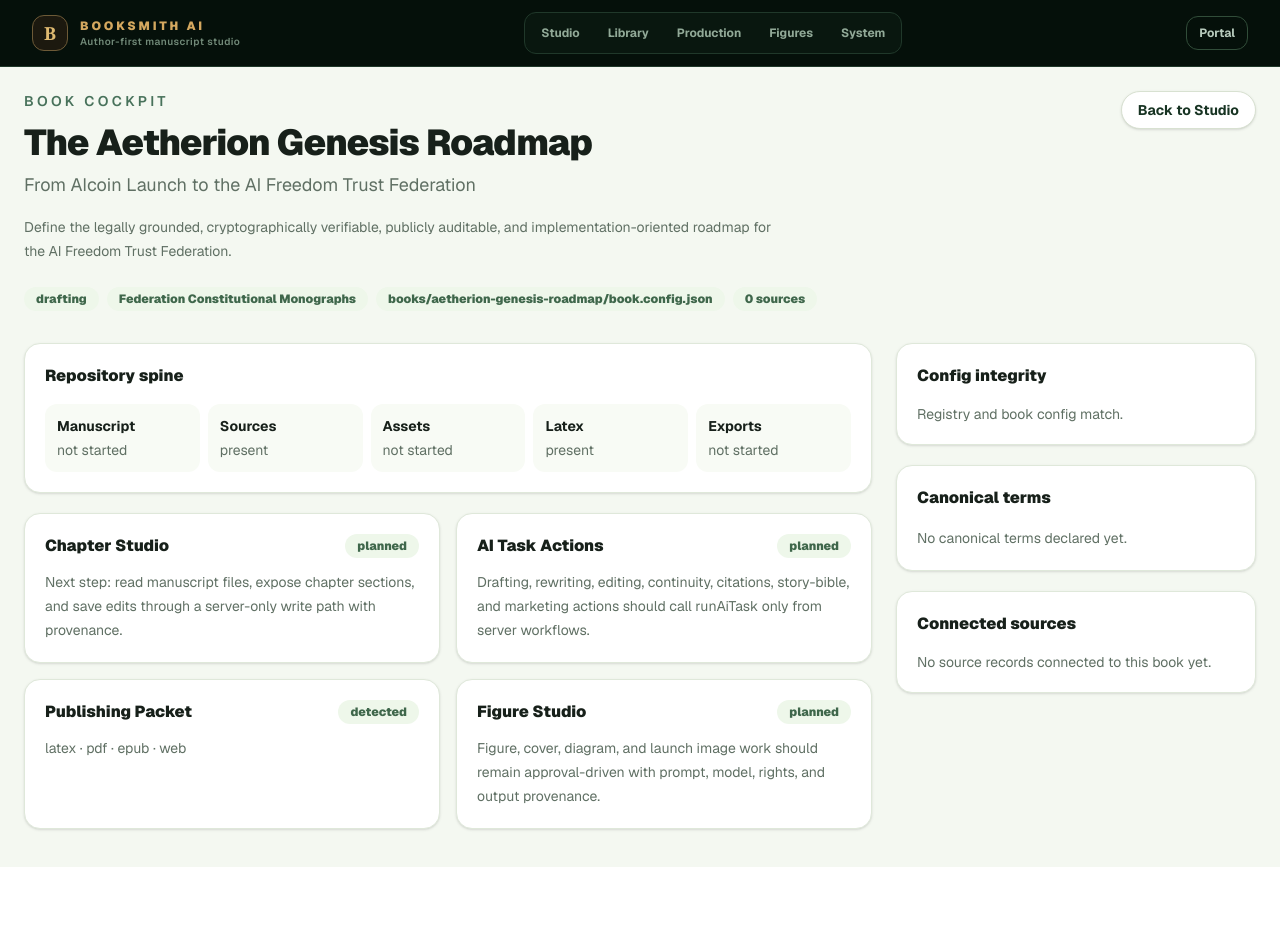
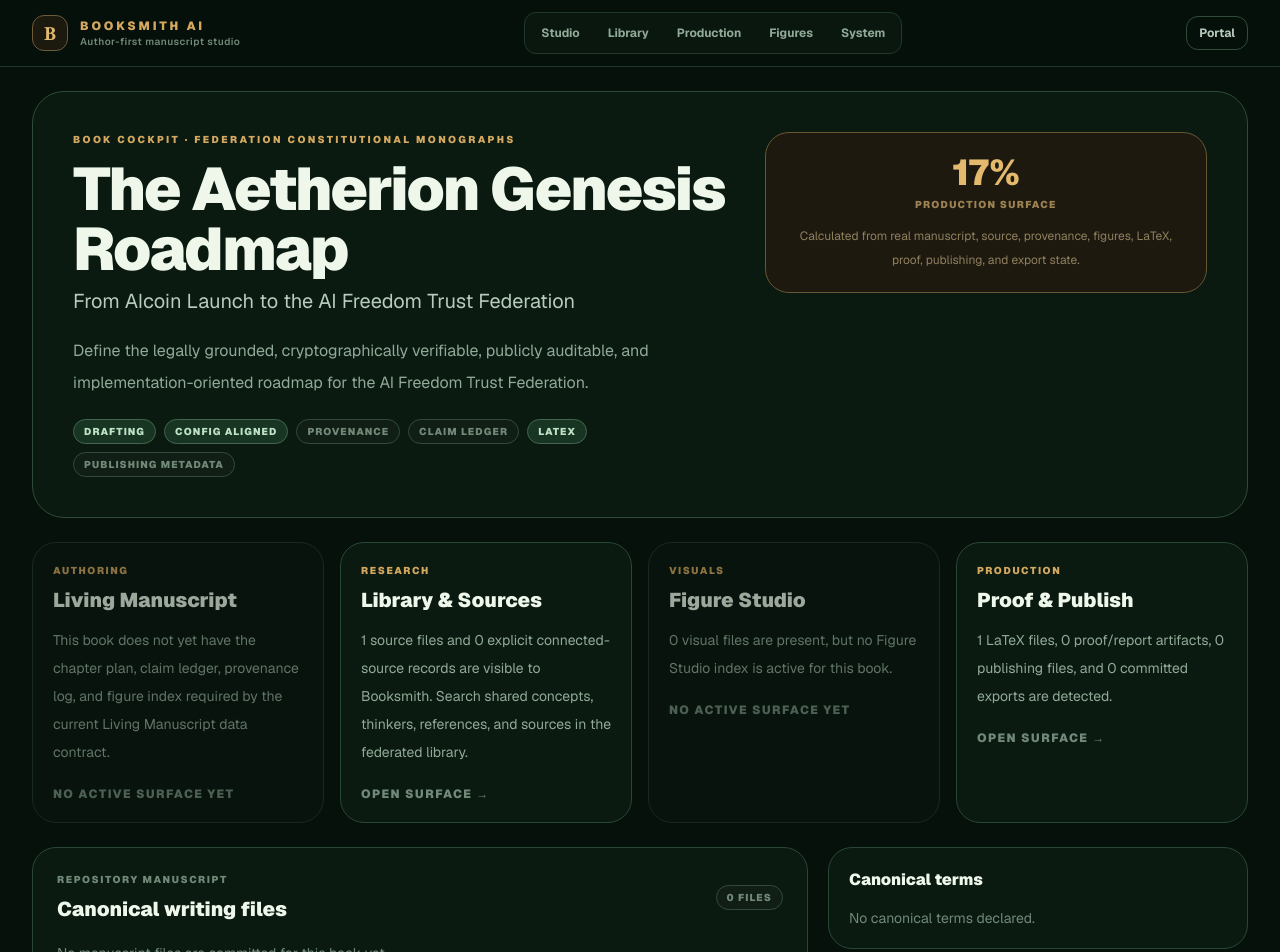
Before and after one commit to AIFreedomTrustFederation/booksmith-ai, a Next.js app: page /studio/books/aetherion-genesis-roadmap in a window 1280 px wide. Shown: the top 952 px of the page. Before the commit the page ends 867 px from the top, so only its background shows below. Built offline with nearby package versions, Linux system fonts and the light colour scheme.

Commit message:
Redesign book cockpit around complete author workflow

```diff
--- a/src/app/studio/books/[slug]/page.tsx
+++ b/src/app/studio/books/[slug]/page.tsx
@@ -1,155 +1,162 @@
 import Link from "next/link";
 import { notFound } from "next/navigation";
 
-import { loadFederatedLibrary, type BookshelfBook } from "@/lib/library/load-library";
+import { loadFederatedLibrary } from "@/lib/library/load-library";
+import { getBookCapabilitySnapshot, listBookFiles } from "@/lib/studio/studio-capabilities";
 
 export async function generateStaticParams() {
   const library = await loadFederatedLibrary();
   return library.books.map((book) => ({ slug: book.registry.slug }));
 }
 
-function StatusPill({ children }: { children: React.ReactNode }) {
-  return <span className="rounded-full bg-[#eef7ea] px-3 py-1 text-xs font-black text-[#3f674b]">{children}</span>;
+function Pill({ children, ready = true }: { children: React.ReactNode; ready?: boolean }) {
+  return <span className={`rounded-full border px-2.5 py-1 text-[10px] font-black uppercase tracking-[0.11em] ${ready ? "border-[#41664d] bg-[#173522] text-[#bfe2c7]" : "border-[#34493b] bg-[#101e15] text-[#718978]"}`}>{children}</span>;
 }
 
-function WorkflowCard({ title, status, body }: { title: string; status: string; body: string }) {
-  return (
-    <article className="rounded-2xl border border-[#dfe8da] bg-white p-5 shadow-sm">
-      <div className="flex items-start justify-between gap-3">
-        <h2 className="font-black">{title}</h2>
-        <StatusPill>{status}</StatusPill>
-      </div>
-      <p className="mt-3 text-sm leading-6 text-[#607064]">{body}</p>
-    </article>
+function WorkflowCard({ title, eyebrow, body, href, enabled = true }: { title: string; eyebrow: string; body: string; href?: string; enabled?: boolean }) {
+  const content = (
+    <>
+      <p className="text-[10px] font-black uppercase tracking-[0.16em] text-[#d4a85f]">{eyebrow}</p>
+      <h2 className="mt-2 text-xl font-black">{title}</h2>
+      <p className="mt-3 text-sm leading-7 text-[#91a997]">{body}</p>
+      <p className="mt-5 text-xs font-black uppercase tracking-[0.12em] text-[#718978]">{enabled ? "Open surface →" : "No active surface yet"}</p>
+    </>
   );
+
+  if (href && enabled) {
+    return <Link className="rounded-3xl border border-[#294735] bg-[#0b1a11] p-5 transition hover:border-[#6d5a37] hover:bg-[#15180f]" href={href}>{content}</Link>;
   }
-
-function FolderPanel({ book }: { book: BookshelfBook }) {
-  return (
-    <section className="rounded-2xl border border-[#dfe8da] bg-white p-5 shadow-sm">
-      <h2 className="font-black">Repository spine</h2>
-      <div className="mt-4 grid gap-2 sm:grid-cols-5">
-        {Object.entries(book.folders).map(([name, exists]) => (
-          <div className="rounded-xl bg-[#f8fbf5] p-3 text-sm" key={name}>
-            <p className="font-bold capitalize">{name}</p>
-            <p className="mt-1 text-[#607064]">{exists ? "present" : "not started"}</p>
-          </div>
-        ))}
-      </div>
-    </section>
-  );
+  return <div className="rounded-3xl border border-[#22372a] bg-[#09150e] p-5 opacity-65">{content}</div>;
 }
 
 export default async function StudioBookPage({ params }: { params: Promise<{ slug: string }> }) {
   const { slug } = await params;
   const library = await loadFederatedLibrary();
   const book = library.books.find((candidate) => candidate.registry.slug === slug);
-
   if (!book) notFound();
 
   const display = book.config ?? book.registry;
+  const snapshot = getBookCapabilitySnapshot(book);
+  const manuscriptFiles = listBookFiles(slug, "manuscript").slice(0, 8);
+  const sourceFiles = listBookFiles(slug, "sources").slice(0, 8);
+  const relatedBooks = book.config?.relatedBooks ?? [];
 
   return (
-    <main className="min-h-screen bg-[#f4f8f1] p-6 text-[#17201a]">
-      <section className="mx-auto max-w-7xl">
-        <div className="flex flex-col gap-4 sm:flex-row sm:items-start sm:justify-between">
-          <div>
-            <p className="text-sm font-semibold uppercase tracking-[0.24em] text-[#48725b]">
-              Book cockpit
-            </p>
-            <h1 className="mt-3 text-4xl font-black tracking-tight">{display.title}</h1>
-            {book.config?.subtitle ? <p className="mt-2 text-lg text-[#607064]">{book.config.subtitle}</p> : null}
-            <p className="mt-4 max-w-3xl text-sm leading-6 text-[#607064]">{display.purpose}</p>
+    <main className="px-4 py-6 sm:px-6 lg:px-8">
+      <section className="mx-auto max-w-[1600px]">
+        <header className="rounded-[2rem] border border-[#2e4b37] bg-[#0a1a11] p-6 sm:p-8 lg:p-10">
+          <div className="flex flex-col gap-6 xl:flex-row xl:items-start xl:justify-between">
+            <div className="max-w-5xl">
+              <p className="text-[10px] font-black uppercase tracking-[0.24em] text-[#d4a85f]">Book Cockpit · {display.series}</p>
+              <h1 className="mt-3 text-4xl font-black tracking-[-0.03em] sm:text-6xl">{display.title}</h1>
+              {book.config?.subtitle ? <p className="mt-2 text-xl text-[#b8cbbd]">{book.config.subtitle}</p> : null}
+              <p className="mt-5 max-w-4xl text-base leading-8 text-[#91a997]">{display.purpose}</p>
+              <div className="mt-5 flex flex-wrap gap-2">
+                <Pill>{display.status}</Pill>
+                <Pill ready={Boolean(book.config)}>{book.config ? "config aligned" : "config missing"}</Pill>
+                <Pill ready={snapshot.hasProvenance}>provenance</Pill>
+                <Pill ready={snapshot.hasClaimLedger}>claim ledger</Pill>
+                <Pill ready={snapshot.hasLatexProject}>LaTeX</Pill>
+                <Pill ready={snapshot.hasPublishingMetadata}>publishing metadata</Pill>
               </div>
-          <Link
-            className="rounded-full border border-[#d8e1d1] bg-white px-4 py-2 text-center text-sm font-bold text-[#173322] shadow-sm transition hover:bg-[#eef7ea]"
-            href="/studio"
-          >
-            Back to Studio
-          </Link>
             </div>
+            <div className="rounded-3xl border border-[#685632] bg-[#1e190f] p-5 text-center">
+              <p className="text-4xl font-black text-[#e2b96d]">{snapshot.capabilityScore}%</p>
+              <p className="mt-1 text-[10px] font-black uppercase tracking-[0.13em] text-[#9d8353]">production surface</p>
+              <p className="mt-3 text-xs leading-6 text-[#8f805f]">Calculated from real manuscript, source, provenance, figures, LaTeX, proof, publishing, and export state.</p>
+            </div>
+          </div>
+        </header>
 
-        <div className="mt-6 flex flex-wrap gap-2">
-          <StatusPill>{display.status}</StatusPill>
-          <StatusPill>{display.series}</StatusPill>
-          <StatusPill>{book.config ? book.configPath : "config missing"}</StatusPill>
-          <StatusPill>{book.connectedSources.length} sources</StatusPill>
-        </div>
-
-        {slug === "energence" ? (
-          <Link
-            className="mt-6 flex items-center justify-between gap-4 rounded-2xl border border-[#bb9151] bg-[#173322] px-5 py-4 text-[#f8efd9] shadow-sm transition hover:bg-[#21462e]"
-            href={`/studio/books/${slug}/living-manuscript`}
-          >
-            <span>
-              <span className="block text-xs font-black uppercase tracking-[0.2em] text-[#d8a85f]">New working surface</span>
-              <span className="mt-1 block font-black">Open the Living Manuscript Studio</span>
-            </span>
-            <span aria-hidden="true" className="text-2xl">→</span>
-          </Link>
-        ) : null}
-
-        <div className="mt-8 grid gap-6 lg:grid-cols-[minmax(0,1fr)_360px]">
-          <section className="space-y-5">
-            <FolderPanel book={book} />
-
-            <div className="grid gap-4 md:grid-cols-2">
+        <section className="mt-6 grid gap-4 md:grid-cols-2 xl:grid-cols-4">
           <WorkflowCard
-                title="Chapter Studio"
-                status={slug === "energence" ? "first surface ready" : "planned"}
-                body={slug === "energence" ? "Book Tree, Claim Ledger, and Chapter Forge now expose the real chapter plan, canon boundaries, source status, and writing queues." : "Next step: read manuscript files, expose chapter sections, and save edits through a server-only write path with provenance."}
+            body={snapshot.hasLivingManuscript ? "Enter the complete author cockpit: Book Tree, canonical manuscript, local drafts, Booksmith Intelligence, proposals, claims, Forge, and Book Memory." : "This book does not yet have the chapter plan, claim ledger, provenance log, and figure index required by the current Living Manuscript data contract."}
+            enabled={snapshot.hasLivingManuscript}
+            eyebrow="Authoring"
+            href={snapshot.hasLivingManuscript ? `/studio/books/${slug}/living-manuscript` : undefined}
+            title="Living Manuscript"
           />
           <WorkflowCard
-                title="AI Task Actions"
-                status="planned"
-                body="Drafting, rewriting, editing, continuity, citations, story-bible, and marketing actions should call runAiTask only from server workflows."
+            body={`${snapshot.sourceFiles} source files and ${book.connectedSources.length} explicit connected-source records are visible to Booksmith. Search shared concepts, thinkers, references, and sources in the federated library.`}
+            eyebrow="Research"
+            href="/studio/library"
+            title="Library & Sources"
           />
           <WorkflowCard
-                title="Publishing Packet"
-                status={book.config?.publishingTargets?.length ? "detected" : "planned"}
-                body={book.config?.publishingTargets?.length ? book.config.publishingTargets.join(" · ") : "No publishing targets declared yet."}
+            body={snapshot.hasFigureStudio ? `${snapshot.figureFiles} figure/asset files are present with a Booksmith Figure Studio index.` : `${snapshot.figureFiles} visual files are present, but no Figure Studio index is active for this book.`}
+            enabled={snapshot.hasFigureStudio}
+            eyebrow="Visuals"
+            href={snapshot.hasFigureStudio ? `/studio/figures?book=${slug}` : undefined}
+            title="Figure Studio"
           />
           <WorkflowCard
-                title="Figure Studio"
-                status={book.folders.assets ? "detected" : "planned"}
-                body="Figure, cover, diagram, and launch image work should remain approval-driven with prompt, model, rights, and output provenance."
+            body={`${snapshot.latexFiles} LaTeX files, ${snapshot.proofArtifacts + snapshot.reportArtifacts} proof/report artifacts, ${snapshot.publishingFiles} publishing files, and ${snapshot.exportFiles} committed exports are detected.`}
+            eyebrow="Production"
+            href="/studio/production"
+            title="Proof & Publish"
           />
+        </section>
+
+        <section className="mt-6 grid gap-5 xl:grid-cols-[minmax(0,1fr)_420px]">
+          <div className="space-y-5">
+            <section className="rounded-3xl border border-[#294735] bg-[#0b1a11] p-5 sm:p-6">
+              <div className="flex items-center justify-between gap-3">
+                <div>
+                  <p className="text-[10px] font-black uppercase tracking-[0.16em] text-[#718978]">Repository manuscript</p>
+                  <h2 className="mt-2 text-xl font-black">Canonical writing files</h2>
+                </div>
+                <Pill ready={snapshot.manuscriptFiles > 0}>{snapshot.manuscriptFiles} files</Pill>
+              </div>
+              <div className="mt-4 grid gap-2 md:grid-cols-2">
+                {manuscriptFiles.length ? manuscriptFiles.map((file) => <div className="rounded-xl border border-[#213b2b] bg-[#08160e] p-3 font-mono text-[10px] leading-5 text-[#9caf9f]" key={file}>{file}</div>) : <p className="text-sm leading-7 text-[#718978]">No manuscript files are committed for this book yet.</p>}
               </div>
             </section>
 
+            <section className="rounded-3xl border border-[#294735] bg-[#0b1a11] p-5 sm:p-6">
+              <div className="flex items-center justify-between gap-3">
+                <div>
+                  <p className="text-[10px] font-black uppercase tracking-[0.16em] text-[#718978]">Evidence & provenance</p>
+                  <h2 className="mt-2 text-xl font-black">Source spine</h2>
+                </div>
+                <Pill ready={snapshot.sourceFiles > 0}>{snapshot.sourceFiles} files</Pill>
+              </div>
+              <div className="mt-4 grid gap-2 md:grid-cols-2">
+                {sourceFiles.length ? sourceFiles.map((file) => <div className="rounded-xl border border-[#213b2b] bg-[#08160e] p-3 font-mono text-[10px] leading-5 text-[#9caf9f]" key={file}>{file}</div>) : <p className="text-sm leading-7 text-[#718978]">No source files are committed for this book yet.</p>}
+              </div>
+            </section>
+          </div>
+
           <aside className="space-y-5">
-            <section className="rounded-2xl border border-[#dfe8da] bg-white p-5 shadow-sm">
-              <h2 className="font-black">Config integrity</h2>
-              {book.issues.length ? (
-                <ul className="mt-4 list-inside list-disc space-y-2 text-sm text-[#67543c]">
-                  {book.issues.map((issue) => <li key={issue}>{issue}</li>)}
-                </ul>
-              ) : (
-                <p className="mt-4 text-sm text-[#607064]">Registry and book config match.</p>
-              )}
+            <section className="rounded-3xl border border-[#294735] bg-[#0b1a11] p-5">
+              <h2 className="font-black">Canonical terms</h2>
+              <div className="mt-4 flex flex-wrap gap-2">
+                {book.config?.canonicalTerms?.length ? book.config.canonicalTerms.map((term) => <Pill key={term}>{term}</Pill>) : <p className="text-sm text-[#718978]">No canonical terms declared.</p>}
+              </div>
             </section>
 
-            <section className="rounded-2xl border border-[#dfe8da] bg-white p-5 shadow-sm">
-              <h2 className="font-black">Canonical terms</h2>
-              <p className="mt-4 text-sm leading-6 text-[#607064]">
-                {book.config?.canonicalTerms?.length ? book.config.canonicalTerms.join(" · ") : "No canonical terms declared yet."}
-              </p>
+            <section className="rounded-3xl border border-[#294735] bg-[#0b1a11] p-5">
+              <h2 className="font-black">Publishing targets</h2>
+              <div className="mt-4 flex flex-wrap gap-2">
+                {book.config?.publishingTargets?.length ? book.config.publishingTargets.map((target) => <Pill key={target}>{target}</Pill>) : <p className="text-sm text-[#718978]">No publishing targets declared.</p>}
+              </div>
             </section>
 
-            <section className="rounded-2xl border border-[#dfe8da] bg-white p-5 shadow-sm">
-              <h2 className="font-black">Connected sources</h2>
-              <div className="mt-4 space-y-3">
-                {book.connectedSources.length ? book.connectedSources.map((source) => (
-                  <div className="rounded-xl bg-[#f8fbf5] p-3 text-sm" key={source.sourceId}>
-                    <p className="font-bold">{source.sourceId}</p>
-                    <p className="mt-1 text-[#607064]">{source.sourceType} · {source.status}</p>
-                    <p className="mt-1 break-words text-xs text-[#607064]">{source.location}</p>
-                  </div>
-                )) : <p className="text-sm text-[#607064]">No source records connected to this book yet.</p>}
+            <section className="rounded-3xl border border-[#294735] bg-[#0b1a11] p-5">
+              <h2 className="font-black">Related books</h2>
+              <div className="mt-4 space-y-2">
+                {relatedBooks.length ? relatedBooks.map((related) => {
+                  const target = library.books.find((candidate) => candidate.registry.slug === related);
+                  return target ? <Link className="block rounded-xl border border-[#213b2b] bg-[#08160e] p-3 text-sm font-bold text-[#b8cbbd] transition hover:border-[#5b6846]" href={`/studio/books/${related}`} key={related}>{target.registry.title}</Link> : null;
+                }) : <p className="text-sm text-[#718978]">No related books declared.</p>}
               </div>
             </section>
+
+            <section className="rounded-3xl border border-[#294735] bg-[#0b1a11] p-5">
+              <h2 className="font-black">Integrity</h2>
+              {book.issues.length ? <ul className="mt-4 space-y-2 text-sm text-[#d0bd92]">{book.issues.map((issue) => <li key={issue}>• {issue}</li>)}</ul> : <p className="mt-3 text-sm leading-7 text-[#91a997]">Registry and book configuration agree. Product surfaces are reporting repository state rather than fabricated progress.</p>}
+            </section>
           </aside>
-        </div>
+        </section>
       </section>
     </main>
   );
```
Lines whose indentation alone changed are shown as unchanged.
